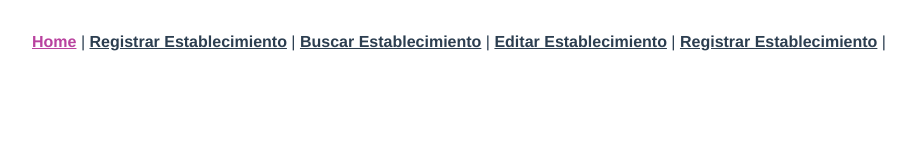
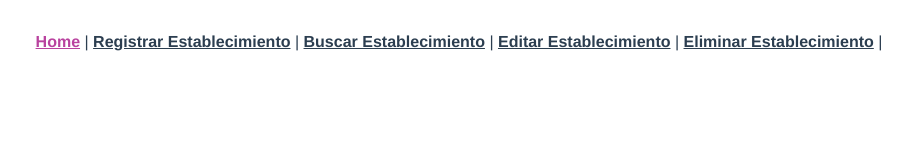
Before and after one commit to neiraRail/isoft-epi-ui, a Vue app: page / in a window 1280 px wide. Shown: the top 160 px of the page, without its empty margins (181-1097 px from the left). Built offline with nearby package versions, Linux system fonts and the light colour scheme.

Commit message:
Se implementan cambios

```diff
--- a/src/App.vue
+++ b/src/App.vue
@@ -3,9 +3,9 @@
     <div id="nav">
       <router-link to="/">Home</router-link> |
       <router-link to="/crear-establecimiento">Registrar Establecimiento</router-link> |
-      <router-link to="/crear-establecimiento">Buscar Establecimiento</router-link> |
-      <router-link to="/crear-establecimiento">Editar Establecimiento</router-link> |
-      <router-link to="/crear-establecimiento">Registrar Establecimiento</router-link> |
+      <router-link to="/buscar-establecimiento">Buscar Establecimiento</router-link> |
+      <router-link to="/editar-establecimiento">Editar Establecimiento</router-link> |
+      <router-link to="/borrar-establecimiento">Eliminar Establecimiento</router-link> |
 
     </div>
     <router-view/>
--- a/src/router/index.js
+++ b/src/router/index.js
@@ -21,7 +21,7 @@ const routes = [
     }
   }, {
     path: '/crear-establecimiento',
-    name: 'Crear-Establecimiento',
+    name: 'crear-establecimiento',
     component: () => import(/* webpackChunkName: "about" */ '../views/CrearEstablecimiento.vue')
   }
 ]
--- a/src/services/establecimiento.service.js
+++ b/src/services/establecimiento.service.js
@@ -1,5 +1,5 @@
 import ApiService from "@/services/api.service";
-const url = "establecimiento";
+const url = "establecimiento/agregar";
 export const service = {
     getAll() {
         return ApiService.get(url, { id: "" });
--- a/src/views/CrearEstablecimiento.vue
+++ b/src/views/CrearEstablecimiento.vue
@@ -5,11 +5,11 @@
 </template>
 
 <script>
-
-export default {
-  name: 'Home',
+import EstablecimientoFormulario from '@/components/EstablecimientoFormulario.vue'
+  export default {
+  name: 'home',
   components: {
-    EstablecimientoFormulario: () => import("@/components/EstablecimientoFormulario")
+    EstablecimientoFormulario
   }
 }
 </script>
```
